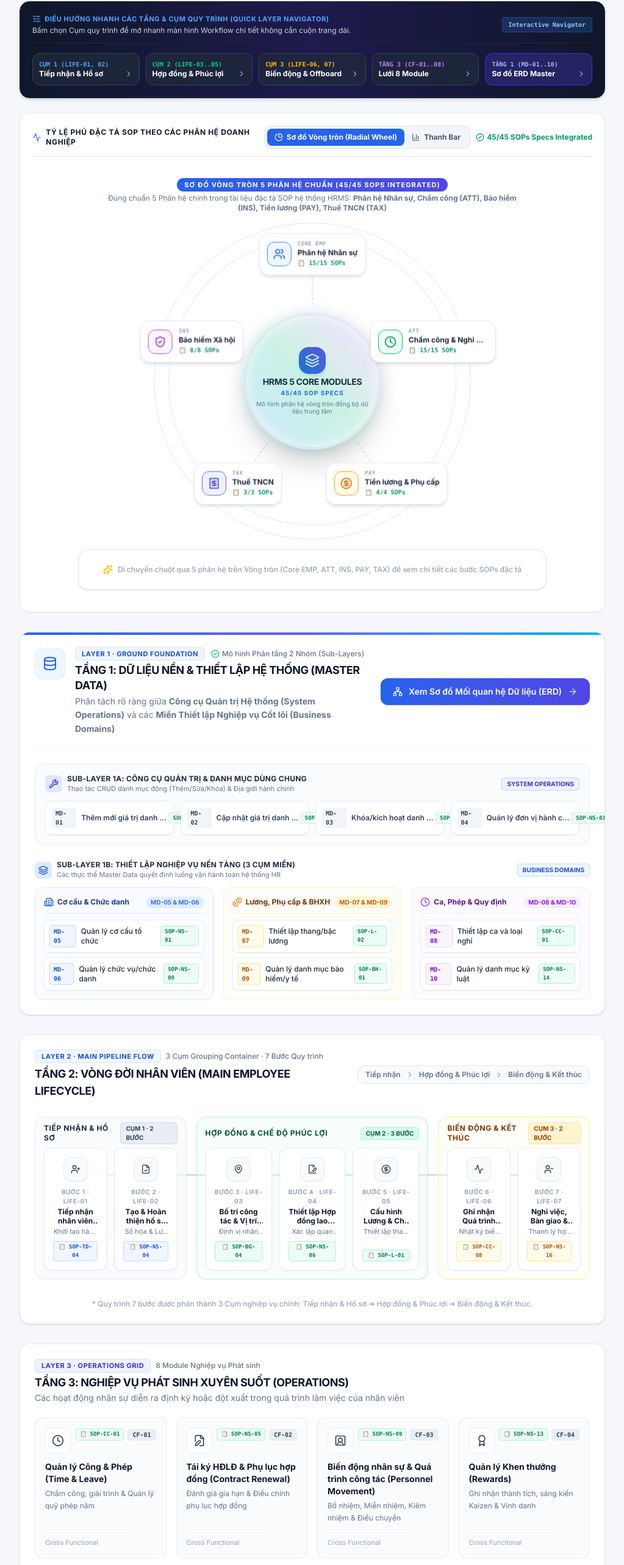
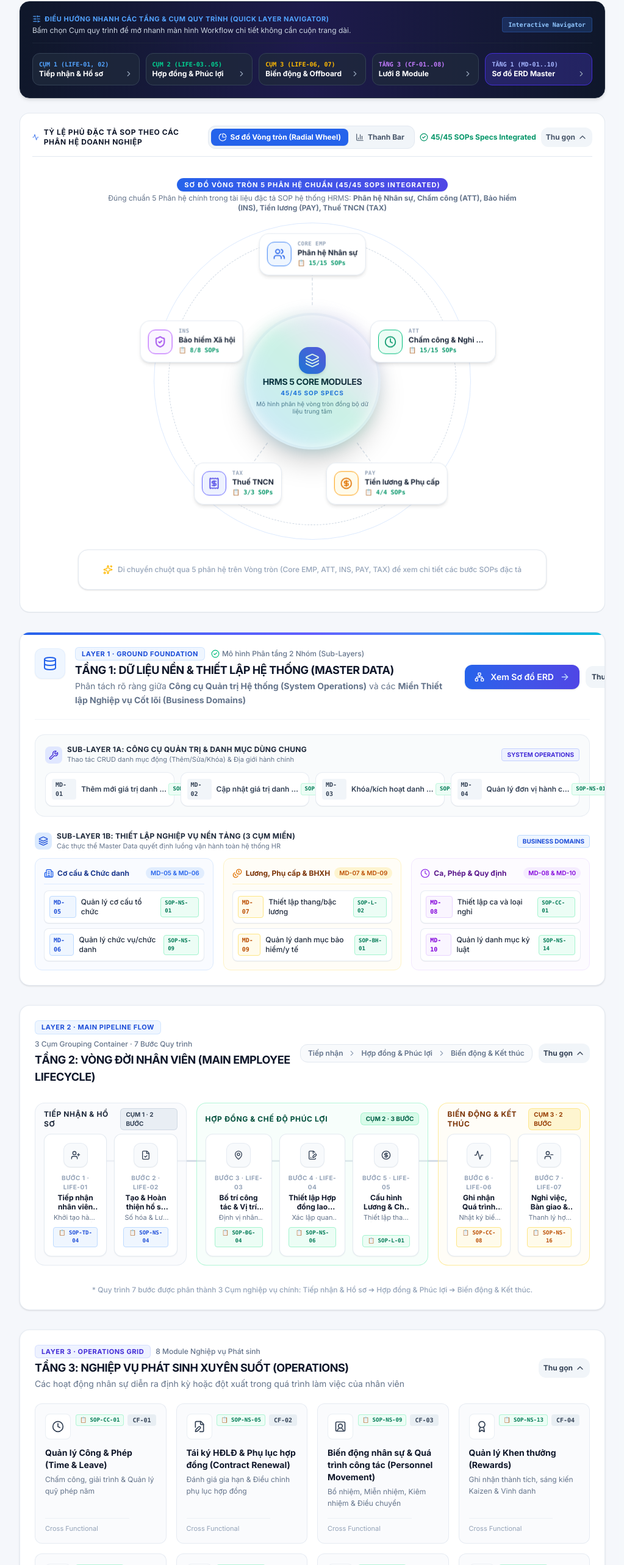
Before and after one commit to ZaHuan478/FE_CD_01, a React (Vite) app: page /employee-lifecycle in a window 1280 px wide. Shown: the part 1080-3646 px from the top of the page at 61% size, without its empty margins (256-1279 px from the left). Built offline with nearby package versions, Linux system fonts and the light colour scheme.

Commit message:
Add dropdown

```diff
--- a/src/components/employee-lifecycle/LifecycleStepper.tsx
+++ b/src/components/employee-lifecycle/LifecycleStepper.tsx
@@ -1,5 +1,5 @@
-import React from 'react'
-import { ChevronRight, UserPlus, FileCheck, MapPin, FileSignature, CircleDollarSign, Activity, UserMinus, Sparkles } from 'lucide-react'
+import React, { useState } from 'react'
+import { ChevronRight, UserPlus, FileCheck, MapPin, FileSignature, CircleDollarSign, Activity, UserMinus, Sparkles, ChevronDown, ChevronUp } from 'lucide-react'
 import type { LifecycleStep } from '../../types/employee-lifecycle'
 
 interface LifecycleStepperProps {
@@ -84,6 +84,8 @@ export const LifecycleStepper: React.FC<LifecycleStepperProps> = ({
   activeStepId,
   onSelectStep
 }) => {
+  const [isExpanded, setIsExpanded] = useState<boolean>(true)
+
   return (
     <div className="bg-white dark:bg-slate-900 rounded-2xl border border-slate-200/80 dark:border-slate-800 shadow-sm p-5 sm:p-6 space-y-5 transition-all duration-300 hover:shadow-md">
       {/* Header Label */}
@@ -100,6 +102,7 @@ export const LifecycleStepper: React.FC<LifecycleStepperProps> = ({
           </h2>
         </div>
 
+        <div className="flex items-center gap-2.5 shrink-0 self-start sm:self-center">
           <div className="hidden lg:flex items-center gap-2 text-xs font-semibold text-slate-500 dark:text-slate-400 bg-slate-50 dark:bg-slate-950 px-3 py-1.5 rounded-xl border border-slate-200 dark:border-slate-800 shrink-0">
             <span>Tiếp nhận</span>
             <ChevronRight className="w-3.5 h-3.5 text-slate-400" />
@@ -107,8 +110,23 @@ export const LifecycleStepper: React.FC<LifecycleStepperProps> = ({
             <ChevronRight className="w-3.5 h-3.5 text-slate-400" />
             <span>Biến động & Kết thúc</span>
           </div>
+
+          {/* Collapse Dropdown Toggle Button */}
+          <button
+            type="button"
+            onClick={() => setIsExpanded(!isExpanded)}
+            className="p-2 rounded-xl bg-slate-100 hover:bg-slate-200 dark:bg-slate-800 dark:hover:bg-slate-700 text-slate-700 dark:text-slate-200 transition-colors flex items-center gap-1 text-xs font-bold cursor-pointer shrink-0"
+            title={isExpanded ? 'Thu gọn Tầng 2 Vòng đời' : 'Mở rộng Tầng 2 Vòng đời'}
+          >
+            <span>{isExpanded ? 'Thu gọn' : 'Mở rộng'}</span>
+            {isExpanded ? <ChevronUp className="w-4 h-4" /> : <ChevronDown className="w-4 h-4" />}
+          </button>
+        </div>
       </div>
 
+      {/* EXPANDABLE BODY CONTENT */}
+      {isExpanded && (
+        <div className="space-y-5 animate-fadeIn">
           {/* Mobile Hint Cue */}
           <div className="flex lg:hidden items-center justify-between text-[11px] text-blue-600 dark:text-blue-400 font-semibold bg-blue-50/80 dark:bg-blue-950/50 px-3 py-1.5 rounded-xl border border-blue-100 dark:border-blue-900/50">
             <span>👉 Vuốt ngang để xem đủ 3 Cụm quy trình (7 bước)</span>
@@ -230,5 +248,7 @@ export const LifecycleStepper: React.FC<LifecycleStepperProps> = ({
             </p>
           </div>
         </div>
+      )}
+    </div>
   )
 }
--- a/src/components/employee-lifecycle/MasterDataCard.tsx
+++ b/src/components/employee-lifecycle/MasterDataCard.tsx
@@ -1,4 +1,4 @@
-import React from 'react'
+import React, { useState } from 'react'
 import {
   Database,
   Network,
@@ -8,7 +8,9 @@ import {
   Coins,
   Clock,
   Layers,
-  Wrench
+  Wrench,
+  ChevronDown,
+  ChevronUp
 } from 'lucide-react'
 import type { MasterDataCategory } from '../../types/employee-lifecycle'
 
@@ -23,6 +25,8 @@ export const MasterDataCard: React.FC<MasterDataCardProps> = ({
   onOpenERD,
   onSelectCategory
 }) => {
+  const [isExpanded, setIsExpanded] = useState<boolean>(true)
+
   // Separate into Sub-Layer 1A (System CRUD & Geography) and Sub-Layer 1B (Business Domains)
   const systemCrudCategories = categories.filter((c) =>
     ['MD-01', 'MD-02', 'MD-03', 'MD-04'].includes(c.id)
@@ -69,18 +73,34 @@ export const MasterDataCard: React.FC<MasterDataCardProps> = ({
           </div>
         </div>
 
+        <div className="flex items-center gap-2.5 self-start lg:self-center">
           {/* CTA Button to trigger ERD Diagram */}
           <button
             type="button"
             onClick={onOpenERD}
-          className="w-full sm:w-auto inline-flex items-center justify-center gap-2.5 px-4 sm:px-5 py-2.5 sm:py-3 rounded-xl bg-gradient-to-r from-blue-600 to-indigo-600 text-white font-semibold text-xs sm:text-sm shadow-sm hover:from-blue-700 hover:to-indigo-700 transition-all duration-200 transform hover:-translate-y-0.5 focus:outline-none focus:ring-2 focus:ring-blue-500 focus:ring-offset-2 shrink-0 cursor-pointer group"
+            className="inline-flex items-center justify-center gap-2.5 px-4 py-2.5 rounded-xl bg-gradient-to-r from-blue-600 to-indigo-600 text-white font-semibold text-xs sm:text-sm shadow-sm hover:from-blue-700 hover:to-indigo-700 transition-all duration-200 shrink-0 cursor-pointer group"
           >
             <Network className="w-4 h-4 transition-transform group-hover:rotate-12" />
-          <span>Xem Sơ đồ Mối quan hệ Dữ liệu (ERD)</span>
+            <span>Xem Sơ đồ ERD</span>
             <ArrowRight className="w-4 h-4 text-blue-200 transition-transform group-hover:translate-x-1" />
           </button>
+
+          {/* Collapse Dropdown Toggle Button */}
+          <button
+            type="button"
+            onClick={() => setIsExpanded(!isExpanded)}
+            className="p-2.5 rounded-xl bg-slate-100 hover:bg-slate-200 dark:bg-slate-800 dark:hover:bg-slate-700 text-slate-700 dark:text-slate-200 transition-colors flex items-center gap-1 text-xs font-bold cursor-pointer shrink-0"
+            title={isExpanded ? 'Thu gọn Tầng 1 Master Data' : 'Mở rộng Tầng 1 Master Data'}
+          >
+            <span>{isExpanded ? 'Thu gọn' : 'Mở rộng'}</span>
+            {isExpanded ? <ChevronUp className="w-4 h-4" /> : <ChevronDown className="w-4 h-4" />}
+          </button>
+        </div>
       </div>
 
+      {/* EXPANDABLE BODY CONTENT */}
+      {isExpanded && (
+        <div className="space-y-6 animate-fadeIn">
           {/* SUB-LAYER 1A: SYSTEM OPERATIONS & DYNAMIC CATALOG CRUD */}
           <div className="bg-slate-50/80 dark:bg-slate-950/70 rounded-2xl p-4 border border-slate-200/70 dark:border-slate-800">
             <div className="flex items-center justify-between mb-3">
@@ -263,5 +283,7 @@ export const MasterDataCard: React.FC<MasterDataCardProps> = ({
             </div>
           </div>
         </div>
+      )}
+    </div>
   )
 }
--- a/src/components/employee-lifecycle/OperationsGrid.tsx
+++ b/src/components/employee-lifecycle/OperationsGrid.tsx
@@ -1,5 +1,5 @@
-import React from 'react'
-import { Clock, FileEdit, UserSquare2, Award, GraduationCap, Target, HeartHandshake, Receipt, ArrowUpRight } from 'lucide-react'
+import React, { useState } from 'react'
+import { Clock, FileEdit, UserSquare2, Award, GraduationCap, Target, HeartHandshake, Receipt, ArrowUpRight, ChevronDown, ChevronUp } from 'lucide-react'
 import type { OperationModule } from '../../types/employee-lifecycle'
 
 interface OperationsGridProps {
@@ -116,6 +116,7 @@ export const OperationsGrid: React.FC<OperationsGridProps> = ({
   modules = defaultModules,
   onSelectModule
 }) => {
+  const [isExpanded, setIsExpanded] = useState<boolean>(true)
   const displayModules = modules.length >= 8 ? modules : defaultModules
 
   return (
@@ -136,10 +137,22 @@ export const OperationsGrid: React.FC<OperationsGridProps> = ({
             Các hoạt động nhân sự diễn ra định kỳ hoặc đột xuất trong quá trình làm việc của nhân viên
           </p>
         </div>
+
+        {/* Collapse Dropdown Toggle Button */}
+        <button
+          type="button"
+          onClick={() => setIsExpanded(!isExpanded)}
+          className="p-2 rounded-xl bg-slate-100 hover:bg-slate-200 dark:bg-slate-800 dark:hover:bg-slate-700 text-slate-700 dark:text-slate-200 transition-colors flex items-center gap-1 text-xs font-bold cursor-pointer shrink-0 self-start sm:self-center"
+          title={isExpanded ? 'Thu gọn Tầng 3 Nghiệp vụ' : 'Mở rộng Tầng 3 Nghiệp vụ'}
+        >
+          <span>{isExpanded ? 'Thu gọn' : 'Mở rộng'}</span>
+          {isExpanded ? <ChevronUp className="w-4 h-4" /> : <ChevronDown className="w-4 h-4" />}
+        </button>
       </div>
 
-      {/* Minimalist Grid 4x2 */}
-      <div className="grid grid-cols-1 sm:grid-cols-2 lg:grid-cols-4 gap-3 sm:gap-4">
+      {/* EXPANDABLE BODY CONTENT */}
+      {isExpanded && (
+        <div className="grid grid-cols-1 sm:grid-cols-2 lg:grid-cols-4 gap-3 sm:gap-4 animate-fadeIn">
           {displayModules.slice(0, 8).map((mod) => {
             const icon = getModuleIcon(mod.id)
             return (
@@ -183,6 +196,7 @@ export const OperationsGrid: React.FC<OperationsGridProps> = ({
             )
           })}
         </div>
+      )}
     </div>
   )
 }
--- a/src/components/employee-lifecycle/SystemOverviewDashboard.tsx
+++ b/src/components/employee-lifecycle/SystemOverviewDashboard.tsx
@@ -11,7 +11,9 @@ import {
   PieChart,
   BarChart3,
   SlidersHorizontal,
-  ChevronRight
+  ChevronRight,
+  ChevronDown,
+  ChevronUp
 } from 'lucide-react'
 import { RadialEcosystemChart } from './RadialEcosystemChart'
 
@@ -25,6 +27,7 @@ export const SystemOverviewDashboard: React.FC<SystemOverviewDashboardProps> = (
   onOpenERD
 }) => {
   const [coverageViewMode, setCoverageViewMode] = useState<'wheel' | 'bar'>('wheel')
+  const [isCoverageExpanded, setIsCoverageExpanded] = useState<boolean>(true)
 
   return (
     <div className="space-y-6">
@@ -254,9 +257,23 @@ export const SystemOverviewDashboard: React.FC<SystemOverviewDashboardProps> = (
             <span className="hidden md:flex text-xs font-bold text-emerald-600 dark:text-emerald-400 items-center gap-1">
               <CheckCircle2 className="w-3.5 h-3.5" /> 45/45 SOPs Specs Integrated
             </span>
+
+            {/* Collapse / Expand Dropdown Button */}
+            <button
+              type="button"
+              onClick={() => setIsCoverageExpanded(!isCoverageExpanded)}
+              className="p-2 rounded-xl bg-slate-100 hover:bg-slate-200 dark:bg-slate-800 dark:hover:bg-slate-700 text-slate-600 dark:text-slate-300 transition-colors flex items-center gap-1 text-xs font-bold cursor-pointer"
+              title={isCoverageExpanded ? 'Thu gọn Section Tỷ lệ phủ' : 'Mở rộng Section Tỷ lệ phủ'}
+            >
+              <span>{isCoverageExpanded ? 'Thu gọn' : 'Mở rộng'}</span>
+              {isCoverageExpanded ? <ChevronUp className="w-4 h-4" /> : <ChevronDown className="w-4 h-4" />}
+            </button>
           </div>
         </div>
 
+        {/* EXPANDABLE BODY CONTENT */}
+        {isCoverageExpanded && (
+          <div className="animate-fadeIn space-y-4">
             {/* VIEW MODE 1: RADIAL ECOSYSTEM WHEEL (MISA AMIS STYLE) */}
             {coverageViewMode === 'wheel' && (
               <RadialEcosystemChart />
@@ -322,6 +339,8 @@ export const SystemOverviewDashboard: React.FC<SystemOverviewDashboardProps> = (
               </div>
             )}
           </div>
+        )}
+      </div>
 
     </div>
   )
```
Lines whose indentation alone changed are shown as unchanged.
